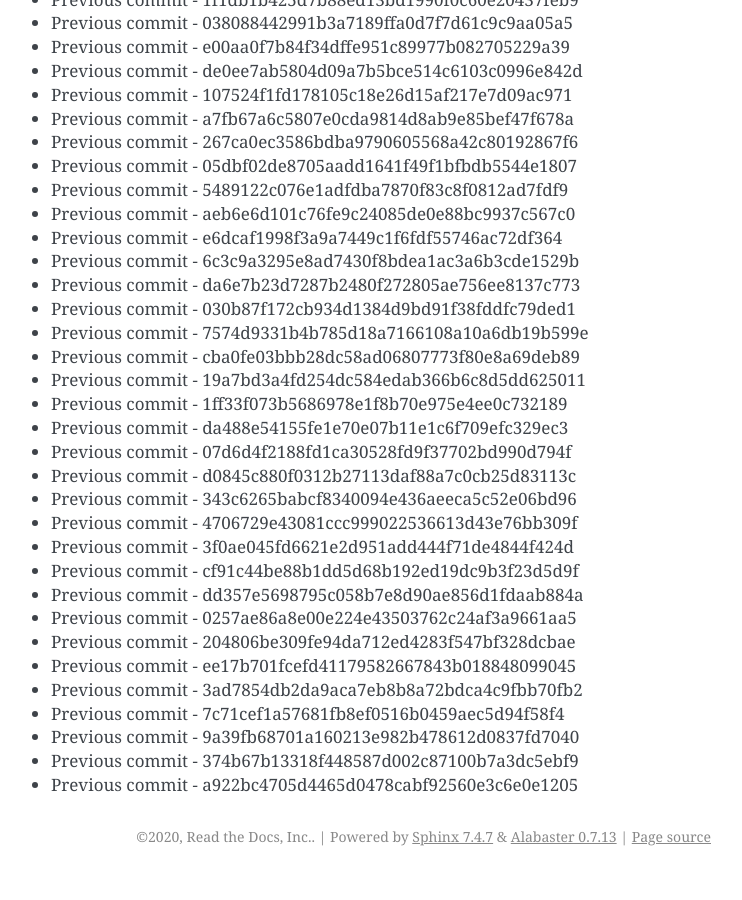
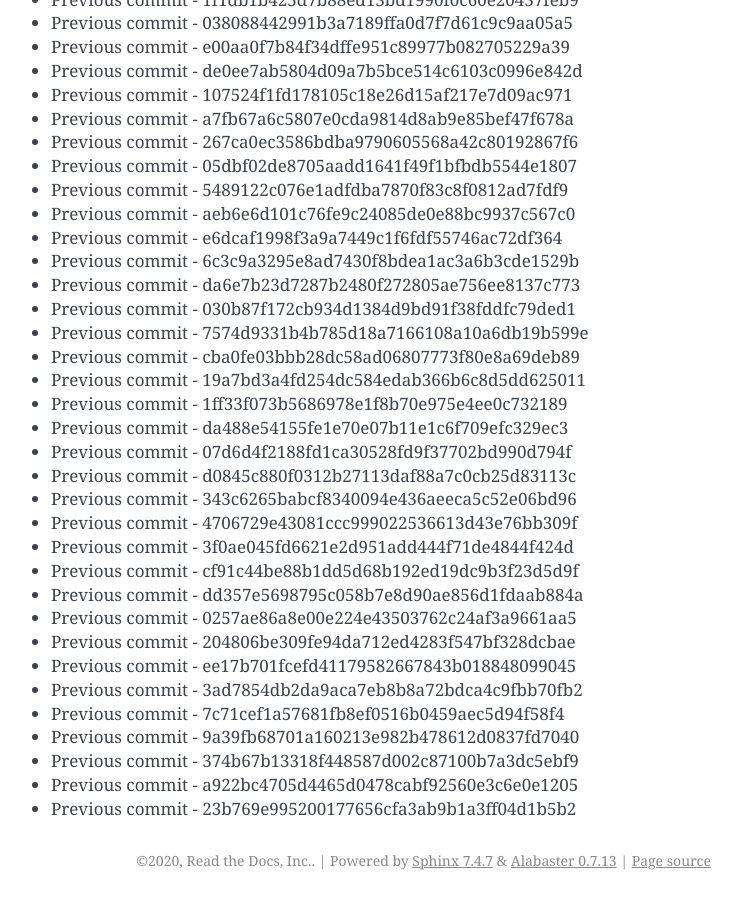
Before and after one commit to readthedocs/rtd-git-stresstest, a Sphinx documentation site: the page built from docs/updates.rst, in a window 1280 px wide and 900 px high, scrolled down 58982 px. Shown: the whole window, without its empty margins (399-1141 px from the left). Built offline with Sphinx 7.4.7, drawn with Linux system fonts in a browser that asks for light colours; before the commit the page ends 59858 px from its top, so only the background shows below that.

Commit message:
Generating commit from previous: 23b769e995200177656cfa3ab9b1a3ff04d1b5b2

```diff
--- a/docs/updates.rst
+++ b/docs/updates.rst
@@ -2510,3 +2510,4 @@ It can be tested for any performance characteristics.
 * Previous commit - 9a39fb68701a160213e982b478612d0837fd7040
 * Previous commit - 374b67b13318f448587d002c87100b7a3dc5ebf9
 * Previous commit - a922bc4705d4465d0478cabf92560e3c6e0e1205
+* Previous commit - 23b769e995200177656cfa3ab9b1a3ff04d1b5b2
```
